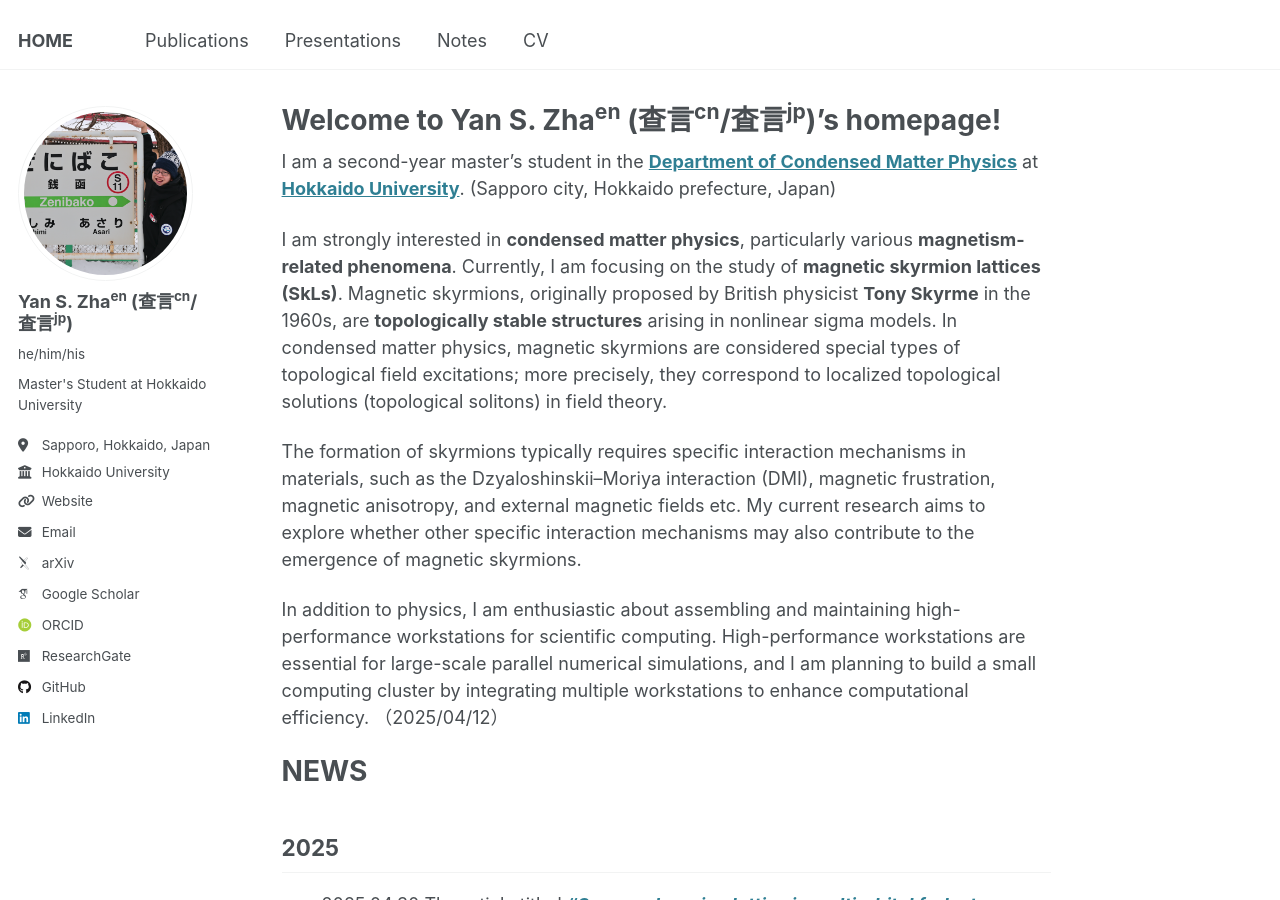
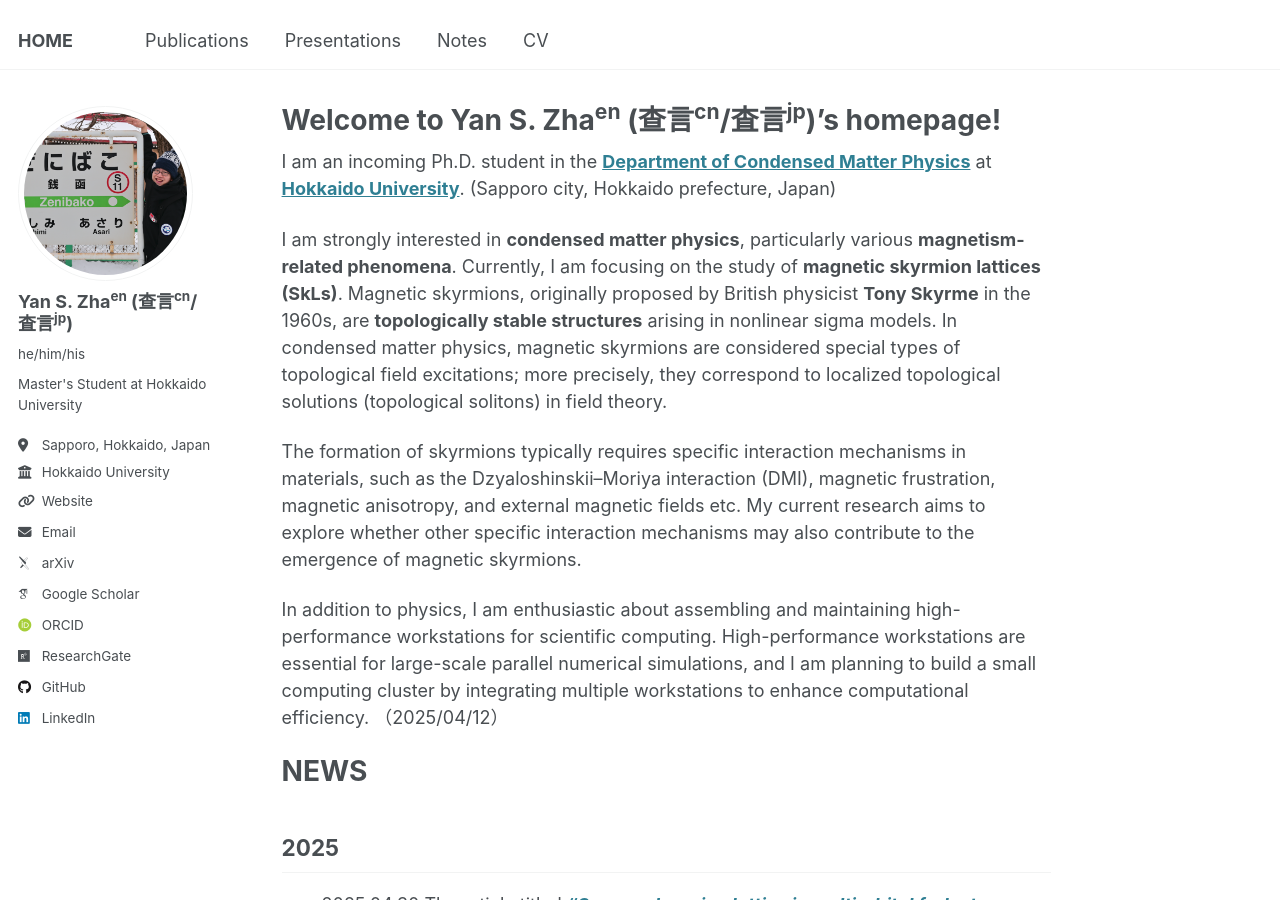
Before and after one commit to yzhacn/yzhacn.github.io, a Jekyll site: the page built from _pages/about.md, in a window 1280 px wide and 900 px high. Built offline with Jekyll 4.4.1, drawn with Linux system fonts in a browser that asks for light colours; some web fonts are replaced.

Commit message:
Update about.md

```diff
--- a/_pages/about.md
+++ b/_pages/about.md
@@ -6,7 +6,7 @@
   - /about/
   - /about.html
 ---
-I am a second-year master’s student in the **[Department of Condensed Matter Physics](https://www2.sci.hokudai.ac.jp/gs/en/dcmp)** at **[Hokkaido University](https://www.global.hokudai.ac.jp/)**. (Sapporo city, Hokkaido prefecture, Japan)
+I am an incoming Ph.D. student in the **[Department of Condensed Matter Physics](https://www2.sci.hokudai.ac.jp/gs/en/dcmp)** at **[Hokkaido University](https://www.global.hokudai.ac.jp/)**. (Sapporo city, Hokkaido prefecture, Japan)
 
 I am strongly interested in **condensed matter physics**, particularly various **magnetism-related phenomena**.
 Currently, I am focusing on the study of **magnetic skyrmion lattices (SkLs)**.
```
